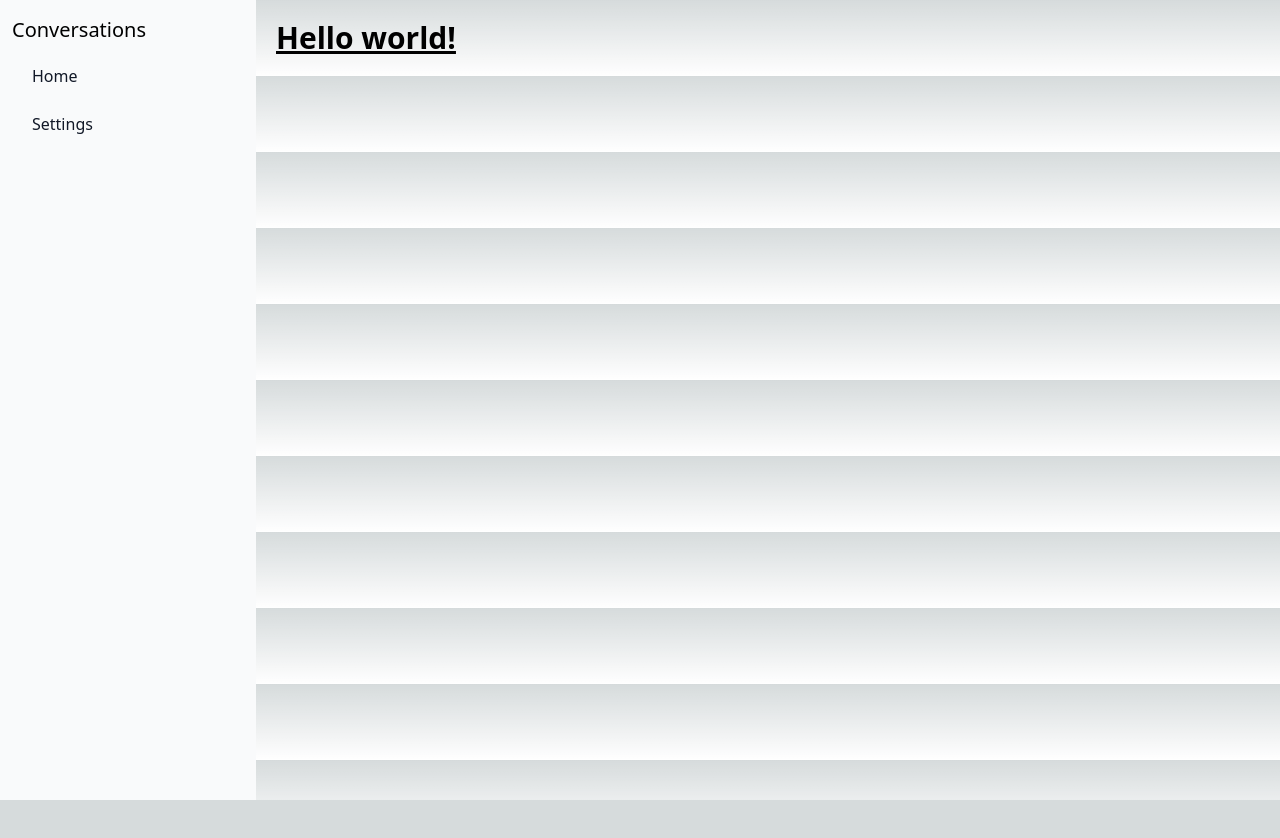
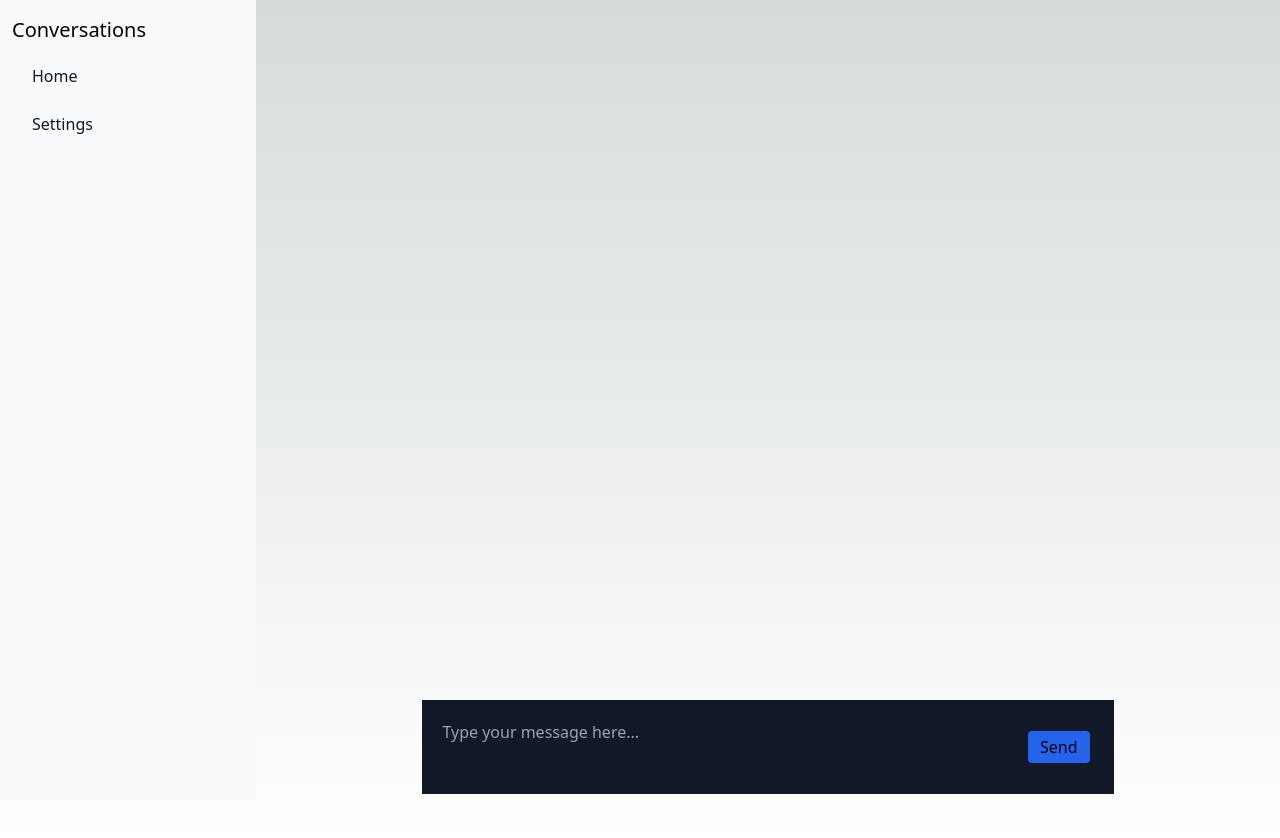
Before and after one commit to JohnPevien/chat-UI, a Next.js app: page /chat in a window 1280 px wide. Before the commit the page ends 800 px from the top, so only its background shows below. Built offline with nearby package versions, Linux system fonts and the light colour scheme.

Commit message:
Initial commit for functioning chat page

```diff
--- a/app/chat/page.tsx
+++ b/app/chat/page.tsx
@@ -1,4 +1,122 @@
+'use client';
+
+import { useState } from 'react';
+
 type Props = {};
-export default function page({}: Props) {
-    return <h1 className="text-3xl font-bold underline">Hello world!</h1>;
+
+interface Message {
+    role: string;
+    content: string;
 }
+
+const Button = ({
+    className,
+    onClick,
+    children,
+}: {
+    onClick: () => void;
+    className: string;
+    children: React.ReactNode;
+}) => {
+    return (
+        <button type="button" className={className} onClick={onClick}>
+            {children}
+        </button>
+    );
+};
+
+export default function Page({}: Props) {
+    const [text, setText] = useState<string>('');
+    const [chat, setChat] = useState<any[]>([]);
+    const [submitting, setSubmitting] = useState<boolean>(false);
+
+    const handleClick = async () => {
+        const conversation = [...chat, { role: 'user', content: text }];
+        setChat(conversation);
+        let newConversation = [...conversation];
+
+        setSubmitting(true);
+        if (text.length > 0) {
+            setText('');
+
+            const req = await fetch('/api/openai', {
+                method: 'POST',
+                body: JSON.stringify(conversation),
+                mode: 'cors',
+            });
+
+            const res = await req.json();
+
+            if (res) {
+                newConversation = [
+                    ...conversation,
+                    {
+                        role: 'assistant',
+                        content: res.choices[0]?.message.content || '',
+                    },
+                ];
+
+                setChat(newConversation);
+            }
+        }
+        setSubmitting(false);
+    };
+
+    const textAreaOnChange = (e: React.ChangeEvent<HTMLTextAreaElement>) => {
+        const { value } = e.target;
+        if (value.length > 0) {
+            setText(value);
+        }
+    };
+
+    return (
+        <section className=" mx-auto h-screen max-w-[80%] px-12">
+            <div className="mb-10 h-[80vh] w-full overflow-y-auto">
+                <div className="flex flex-col gap-5">
+                    {chat &&
+                        chat.map((message, index) => (
+                            <div
+                                key={index}
+                                className={`flex flex-row gap-2 whitespace-pre-wrap ${
+                                    message?.role === 'user'
+                                        ? 'justify-end'
+                                        : 'justify-start'
+                                }`}
+                            >
+                                {message?.role && (
+                                    <p className="font-semibold capitalize">
+                                        {message?.role}:
+                                    </p>
+                                )}
+
+                                {message?.content && (
+                                    <p className="text-gray-300">
+                                        {message.content}
+                                    </p>
+                                )}
+                            </div>
+                        ))}
+                </div>
+            </div>
+            <div className="relative bg-gray-900 ">
+                <textarea
+                    className="h-18 text-md w-3/4 overflow-y-auto bg-transparent py-5 px-5 outline-none"
+                    rows={2}
+                    placeholder="Type your message here..."
+                    onChange={textAreaOnChange}
+                    style={{ resize: 'none' }}
+                    value={text}
+                />
+                {!submitting && (
+                    <Button
+                        onClick={handleClick}
+                        className=" absolute right-6 top-1/2 -translate-y-1/2 rounded bg-blue-600
+                    px-3 py-1"
+                    >
+                        Send
+                    </Button>
+                )}
+            </div>
+        </section>
+    );
+}
```
